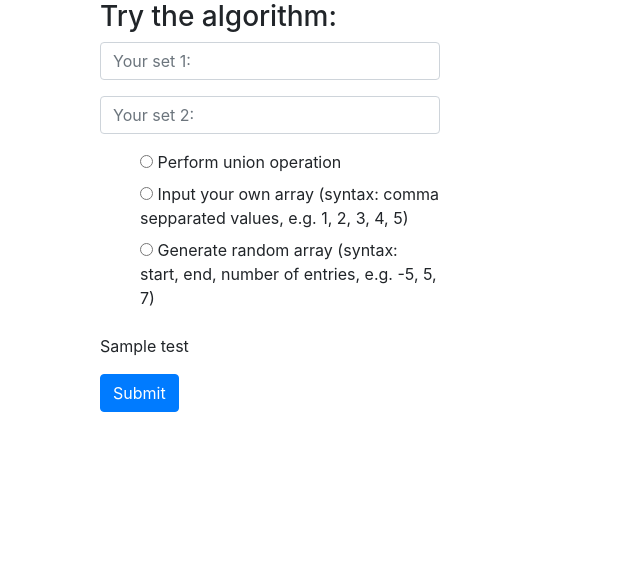
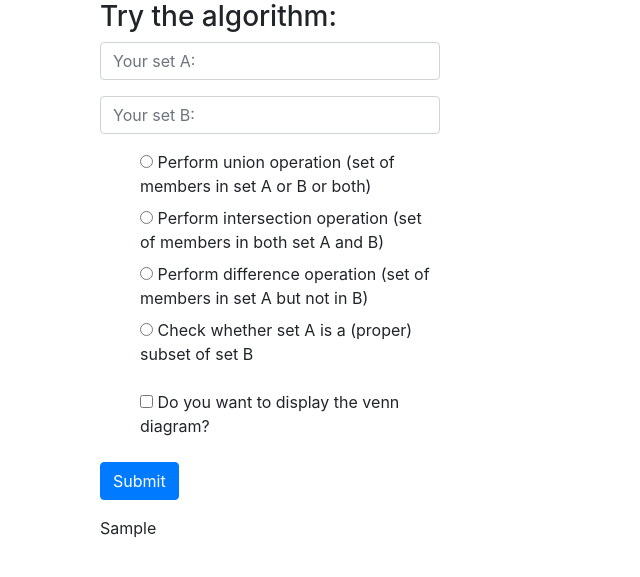
Before and after one commit to ryanMMM/JAR_Simulations, a Django app: template sets/user_interface/templates/index.html in a window 1280 px wide. Shown: the top 577 px of the page, without its empty margins (0-640 px from the left). Run offline with Django 3.2, Linux system fonts and the light colour scheme; tables that the repository leaves empty hold one stand-in row (values such as "Sample post"); the template is opened without the code that fills it: values that come from a table or form of the project are taken from there, most other values are stand-ins (such as "Sample title", 1, 10 or a date in 2020); some libraries are stand-ins or nearby versions.

Commit message:
UI update

```diff
--- a/sets/user_interface/forms.py
+++ b/sets/user_interface/forms.py
@@ -2,26 +2,26 @@ from django import forms
 
 # define choices user has
 CHOICES = [
-('union', 'Perform union operation'),
-('own', 'Input your own array (syntax: comma sepparated values, e.g. 1, 2, 3, 4, 5)'),
-('random', 'Generate random array (syntax: start, end, number of entries, e.g. -5, 5, 7)')
+('union', 'Perform union operation (set of members in set A or B or both)'),
+('intersection', 'Perform intersection operation (set of members in both set A and B)'),
+('difference', 'Perform difference operation (set of members in set A but not in B)'),
+('subset', 'Check whether set A is a (proper) subset of set B')
 ]
 
 # define form that user will complete
 class Form(forms.Form):
-    # user input depending on choice
     set1 = forms.CharField(
         required=True,
         max_length=60,
         widget=forms.TextInput(
-            attrs={"class": "form-control", "placeholder": "Your set 1:"}
+            attrs={"class": "form-control", "placeholder": "Your set A:"}
         ),
     )
     set2 = forms.CharField(
         required=True,
         max_length=60,
         widget=forms.TextInput(
-            attrs={"class": "form-control", "placeholder": "Your set 2:"}
+            attrs={"class": "form-control", "placeholder": "Your set B:"}
         ),
     )
     choice = forms.MultipleChoiceField(
@@ -29,20 +29,8 @@ class Form(forms.Form):
             widget=forms.RadioSelect,
             choices=CHOICES,
     )
-    # radio buttons for ch
-    """choice = forms.MultipleChoiceField(
-            required=True,
-            widget=forms.RadioSelect,
-            choices=CHOICES,
-        )
-    # file upload
-    file = forms.FileField(required=False)
-    # for search only: target element
-    target = forms.CharField(
-        required=True,
-        max_length=60,
-        widget=forms.TextInput(
-            attrs={"class": "form-control", "placeholder": "Target element"}
-        ),
+    venn_diagram = forms.MultipleChoiceField(
+        required=False,
+        widget=forms.CheckboxSelectMultiple,
+        choices=[('yes', 'Do you want to display the venn diagram?')],
     )
-    """
--- a/sets/user_interface/templates/index.html
+++ b/sets/user_interface/templates/index.html
@@ -16,10 +16,12 @@
           {{ form.choice }}
       </div>
       <div class="form-group">
-          {{ test }}
+          {{ form.venn_diagram }}
       </div>
       <button type="submit" class="btn btn-primary">Submit</button>
   </form>
+  {{ return_set }}
+</div>
 
 
 {% endblock %}
```
Also changed, not shown: sets/user_interface/setsOperations.py (added, +51 -0 lines), sets/user_interface/venn_diagram_generator.py (deleted, +0 -25 lines), sets/user_interface/views.py (+17 -0 lines), sets/user_interface/venn.png (added).
